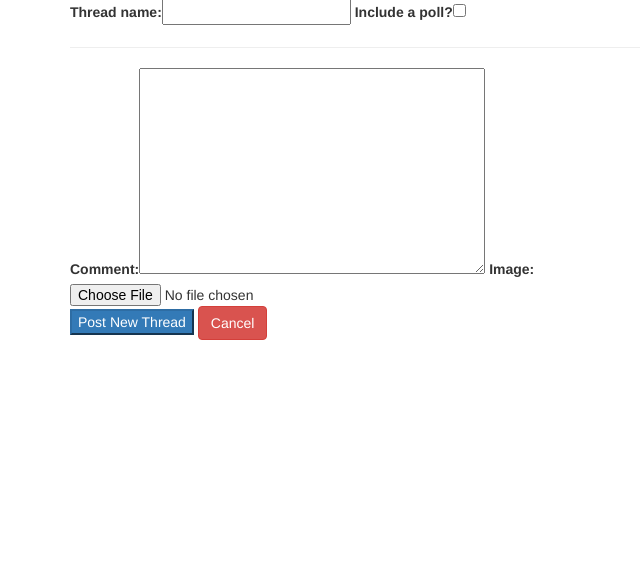
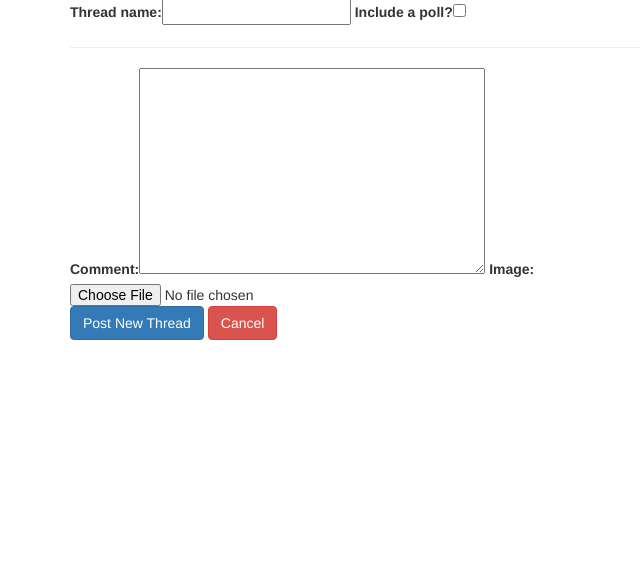
Before and after one commit to Code-Institute-Submissions/bike_builder, a Django app: template templates/forum/thread_form.html in a window 1280 px wide. Shown: the part 63-643 px from the top of the page, without its empty margins (0-640 px from the left). Run offline with Django 3.2, Linux system fonts and the light colour scheme; the template is opened without the code that fills it: values that come from a table or form of the project are taken from there, others are empty; some libraries are stand-ins or nearby versions; some web fonts are replaced.

Commit message:
added 'btn' to 'post new thread' button to fix appearance

```diff
--- a/templates/forum/thread_form.html
+++ b/templates/forum/thread_form.html
@@ -25,7 +25,7 @@
                 </div>
 
                 <div class="form-group">
-                    <button type="submit" class="btn-primary">Post New Thread</button>
+                    <button type="submit" class="btn btn-primary">Post New Thread</button>
                     <button class="btn btn-danger" onclick="history.back()">Cancel</button>
                 </div>
             </form>
```
